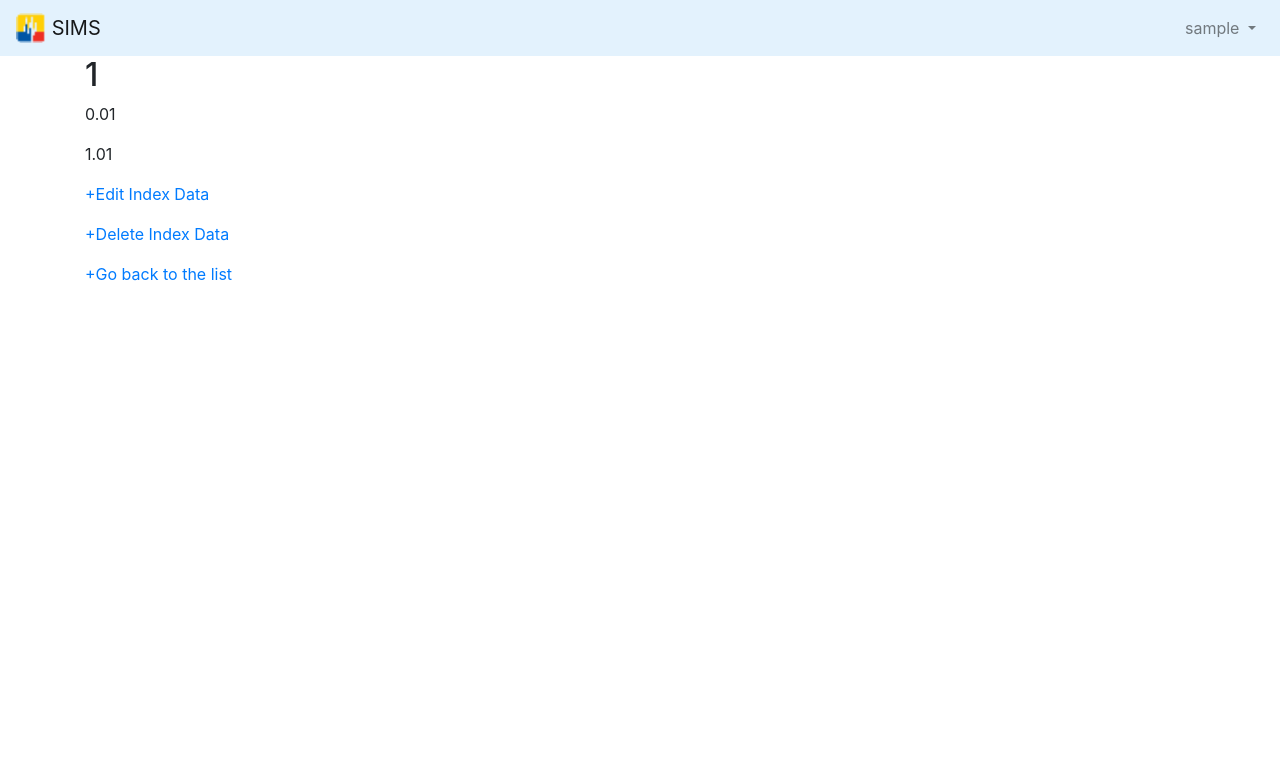
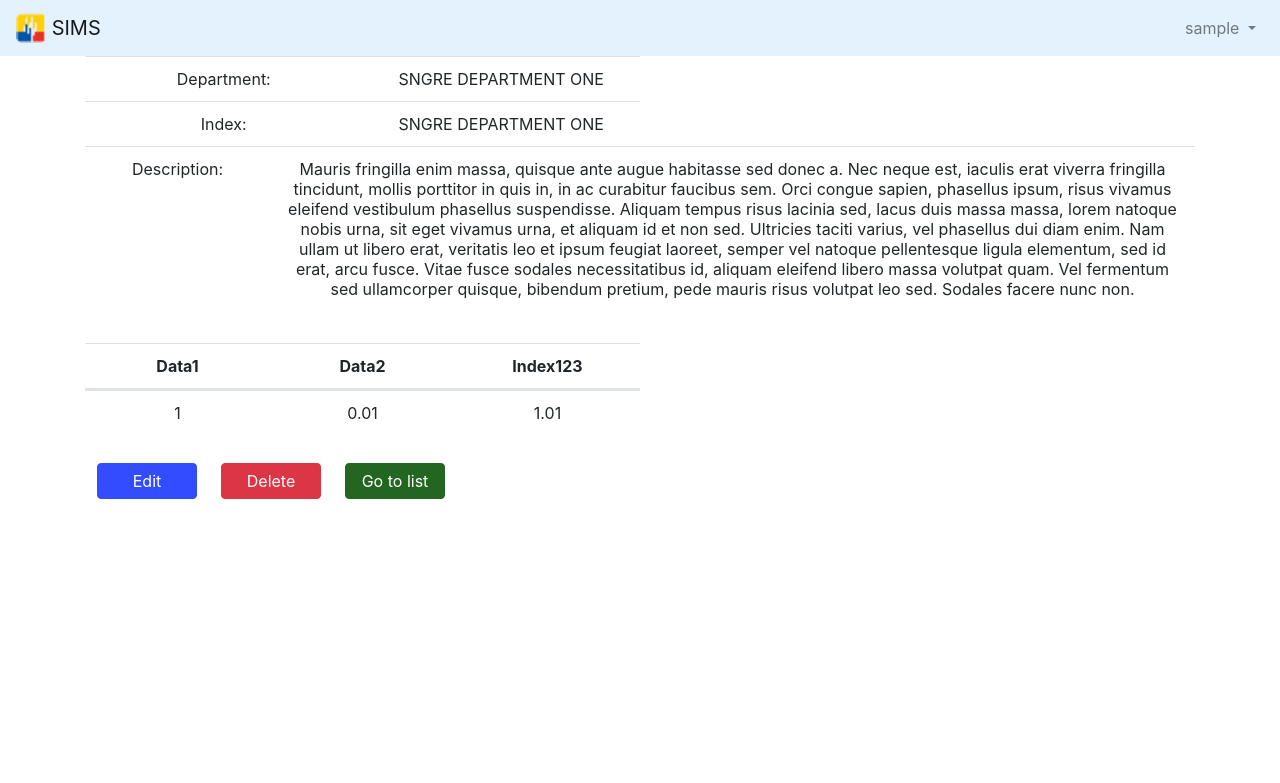
Before and after one commit to kydkang/sims_project2, a Django app: page /101/data/1/ in a window 1280 px wide. Shown: the top 783 px of the page. Run offline with Django 3.2, Linux system fonts and the light colour scheme; the visitor is signed in with stand-in values (Sample User, id 1); data comes from the database, SQL or seed files in the repository; some libraries are stand-ins or nearby versions.

Commit message:
Add BootstrapTables

```diff
--- a/sims101/models.py
+++ b/sims101/models.py
@@ -5,7 +5,7 @@ from django.utils.translation import gettext_lazy as _
 class Index101(models.Model):
     department = "SNGRE DEPARTMENT ONE"
     index_name = "Index name is oneOneOne"
-    description = "Here is the description of the index one....... "
+    description = "Mauris fringilla enim massa, quisque ante augue habitasse sed donec a. Nec neque est, iaculis erat viverra fringilla tincidunt, mollis porttitor in quis in, in ac curabitur faucibus sem. Orci congue sapien, phasellus ipsum, risus vivamus eleifend vestibulum phasellus suspendisse. Aliquam tempus risus lacinia sed, lacus duis massa massa, lorem natoque nobis urna, sit eget vivamus urna, et aliquam id et non sed. Ultricies taciti varius, vel phasellus dui diam enim. Nam ullam ut libero erat, veritatis leo et ipsum feugiat laoreet, semper vel natoque pellentesque ligula elementum, sed id erat, arcu fusce. Vitae fusce sodales necessitatibus id, aliquam eleifend libero massa volutpat quam. Vel fermentum sed ullamcorper quisque, bibendum pretium, pede mauris risus volutpat leo sed. Sodales facere nunc non. "
 
     data_one = models.IntegerField(_('data one'), )
     data_two = models.DecimalField(_('data two'), max_digits=5, decimal_places=2)
--- a/sims101/templates/sims101/index_detail.html
+++ b/sims101/templates/sims101/index_detail.html
@@ -1,13 +1,56 @@
 {% extends 'base.html' %}
 {% block content %}
-    <div class="">
-        <h2> {{ object.data_one }}</h2>
-        <p> {{ object.data_two }} </p>
-        <p> {{ object.calculated_value }} </p>
+
+
+
+    <div class="container-fluid">
+        <table class="table">
+            <tr class="row">
+                <td class="col-xs-4 col-sm-3 text-center">Department: </td>
+                <td class="col-xs-4 col-sm-3 text-center">{{ object.department }} </td>
+            </tr>
+            <tr class="row">
+                <td class="col-xs-4 col-sm-3 text-center">Index: </td>
+                <td class="col-xs-4 col-sm-3 text-center">{{ object.department }} </td>
+            </tr>
+            <tr class="row">
+                <td class="col-xs-3 col-sm-2 text-center">Description: </td>
+                <td class="col-xs-9 col-sm-10 text-center">{{ object.description|linebreaks }} </td>
+            <!--   ## [[{{ post.body|truncatewords:30|linebreaks }}  linebreaks filter replaces line breaks in plain text with appropriate HTML; a single newline becomes an HTML line break (<br>) and a new line followed by a blank line becomes a paragraph break (</p>). ]] -->
+            </tr>
+        </table>
+        <table class="table">
+            <thead>
+                <tr class="row">
+                    <th class="col-xs-3 col-sm-2 text-center">Data1</th>
+                    <th class="col-xs-3 col-sm-2 text-center">Data2</th>
+                    <th class="col-xs-3 col-sm-2 text-center">Index123</th>
+                </tr>
+            </thead>
+            <tbody>
+                <tr class="row">
+                    <td class="col-xs-3 col-sm-2 text-center">{{ object.data_one }}</td>
+                    <td class="col-xs-3 col-sm-2 text-center">{{ object.data_two }}</td>
+                    <td class="col-xs-3 col-sm-2 text-center">{{ object.calculated_value }}</td>
+                </tr>
+            </tbody>
+        </table>
+        <table class="table table-borderless">
+            <tbody>
+                <tr class ="row">
+                    <td class="col-xs-3 "><a href="{% url 'sims101:index_update' object.pk %}" class="btn btn-detail btn-primary "> Edit </a> </td>
+                    <td class="col-xs-3 "><a href="{% url 'sims101:index_delete' object.pk %}" class="btn btn-detail btn-danger "> Delete</a> </td>
+                    <td class="col-xs-3 mr-auto"><a href="{% url 'sims101:index_list' %}" class="btn btn-detail btn-info "> Go to list</a> </td>
+                </tr>
+            </tbody>
+        </table>
     </div>
 
-    <p><a href="{% url 'sims101:index_update' object.pk %}"> +Edit Index Data </a></p>
-    <p><a href="{% url 'sims101:index_delete' object.pk %}"> +Delete Index Data </a></p>
-    <p><a href="{% url 'sims101:index_list'  %}"> +Go back to the list </a></p>
+
+
+
+
+
+
 
 {% endblock content %}
--- a/static/css/base.css
+++ b/static/css/base.css
@@ -1,7 +1,34 @@
-.custom-btn {
+/* you need to clear the cache of the browser > configuration > advanced > delete cache */
+
+body {
+    /* background-color: lightblue;  */
+}
+
+.home-btn {
     width:140px;
 }
 
-body {
-    /* background-color: lightblue; */
+.btn-detail {
+    width:100px;
+    padding:5px;
 }
+
+.btn-primary,
+.btn-primary:hover,
+.btn-primary:active,
+.btn-primary:visited,
+.btn-primary:focus {
+    background-color: #334CFF;
+    border-color: #334CFF;
+}
+
+
+
+.btn-info,
+.btn-info:hover,
+.btn-info:active,
+.btn-info:visited,
+.btn-info:focus {
+    background-color: #236622;
+    border-color: #236622;
+}
--- a/templates/home.html
+++ b/templates/home.html
@@ -12,9 +12,9 @@
         <a href="{% url 'logout' %}" class="btn btn-primary mt-3"> logout </a>
     {% else %}
         <p class="mt-3"> You are not logged in </p>
-        <a href="{% url 'login' %}" class="btn btn-info mt-3 custom-btn"> login </a>
+        <a href="{% url 'login' %}" class="btn btn-info mt-3 home-btn"> login </a>
         {% comment %}
-        <a href="{% url 'register' %}" class="btn btn-info mt-3 custom-btn"> register </a>
+        <a href="{% url 'register' %}" class="btn btn-info mt-3 home-btn"> register </a>
         {% endcomment %}
     {% endif %}
 </div>
```
Also changed, not shown: addingNewIndex.txt (+9 -1 lines), sims101/templates/sims101/index_list.html (+30 -10 lines), sims101/migrations/0001_initial.py, sims101/migrations/0002_auto_20191013_1640.py (deleted), sims102/migrations/0001_initial.py, templates/base.html (indentation only).
